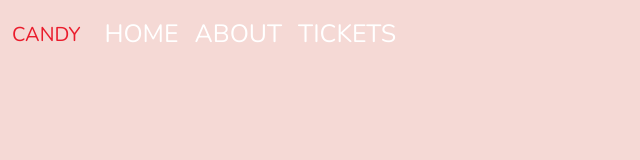
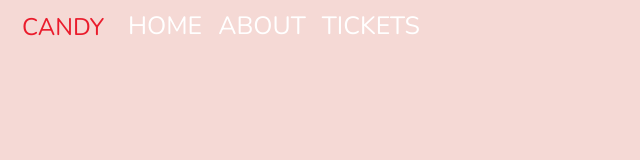
Before and after one commit to Portegaperalta/Museum-of-Candy-, a plain HTML site: page index.html in a window 1280 px wide. Shown: the whole page, without its empty margins (0-640 px from the left). Drawn offline with nearby package versions, Linux system fonts and the light colour scheme.

Commit message:
navbar css work

```diff
--- a/app.css
+++ b/app.css
@@ -4,13 +4,22 @@ body {
   font-family: 'nunito', sans-serif;
 }
 
-#top-navbar a:first-child {
+#top-navbar {
+  padding-top: 0px;
+  padding-bottom: 0px;
+  padding-left: 10px;
+}
+
+#top-navbar .navbar-brand {
   color: #EA1C2C;
+  font-size: 1.5rem;
+  font-weight: 100;
 }
 
 #top-navbar a:last-child {
   color: #fff;
   font-size: 25px;
+  font-weight: 100;
 }
 
 #top-navbar a:last-child:hover {
```
